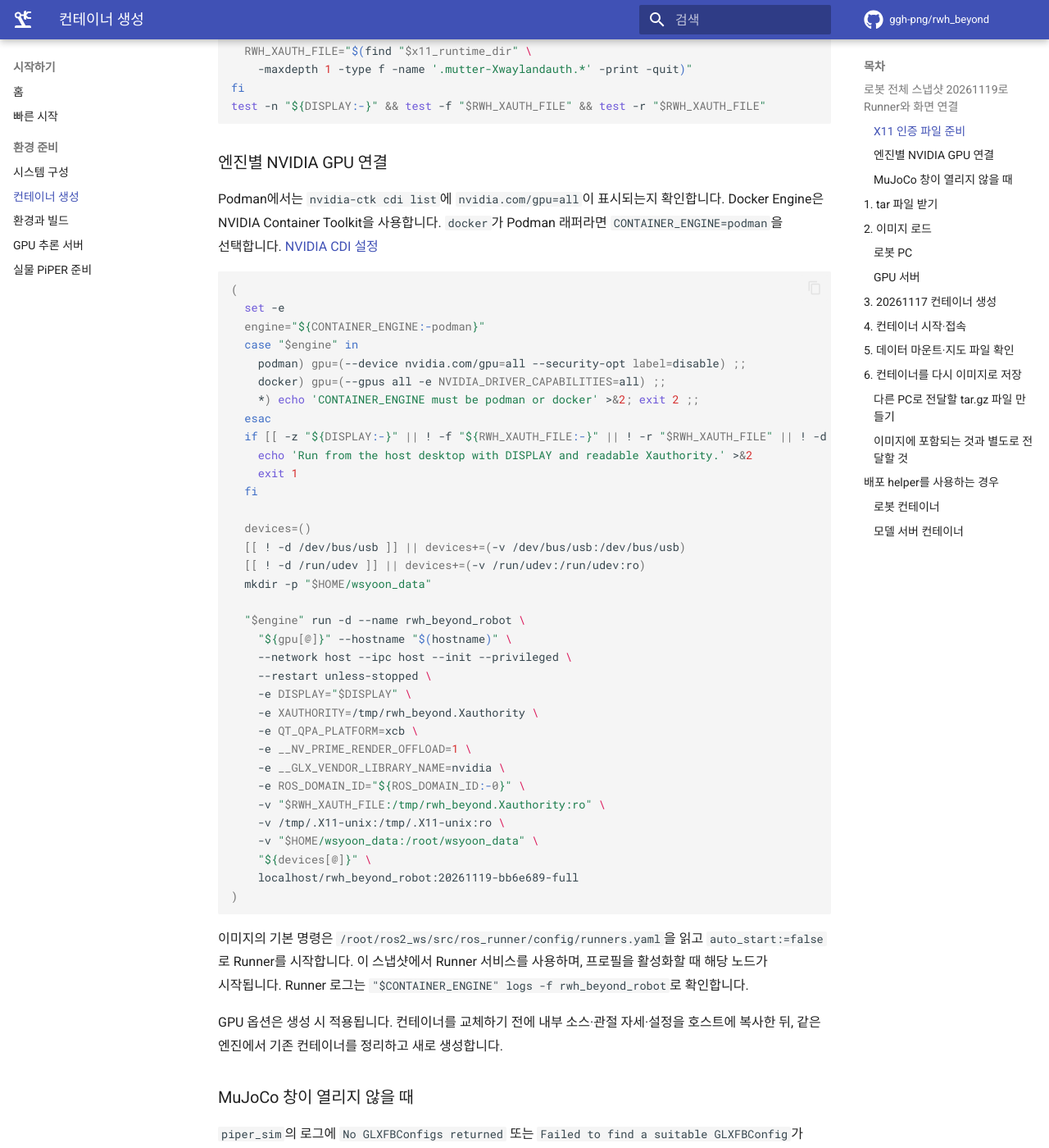
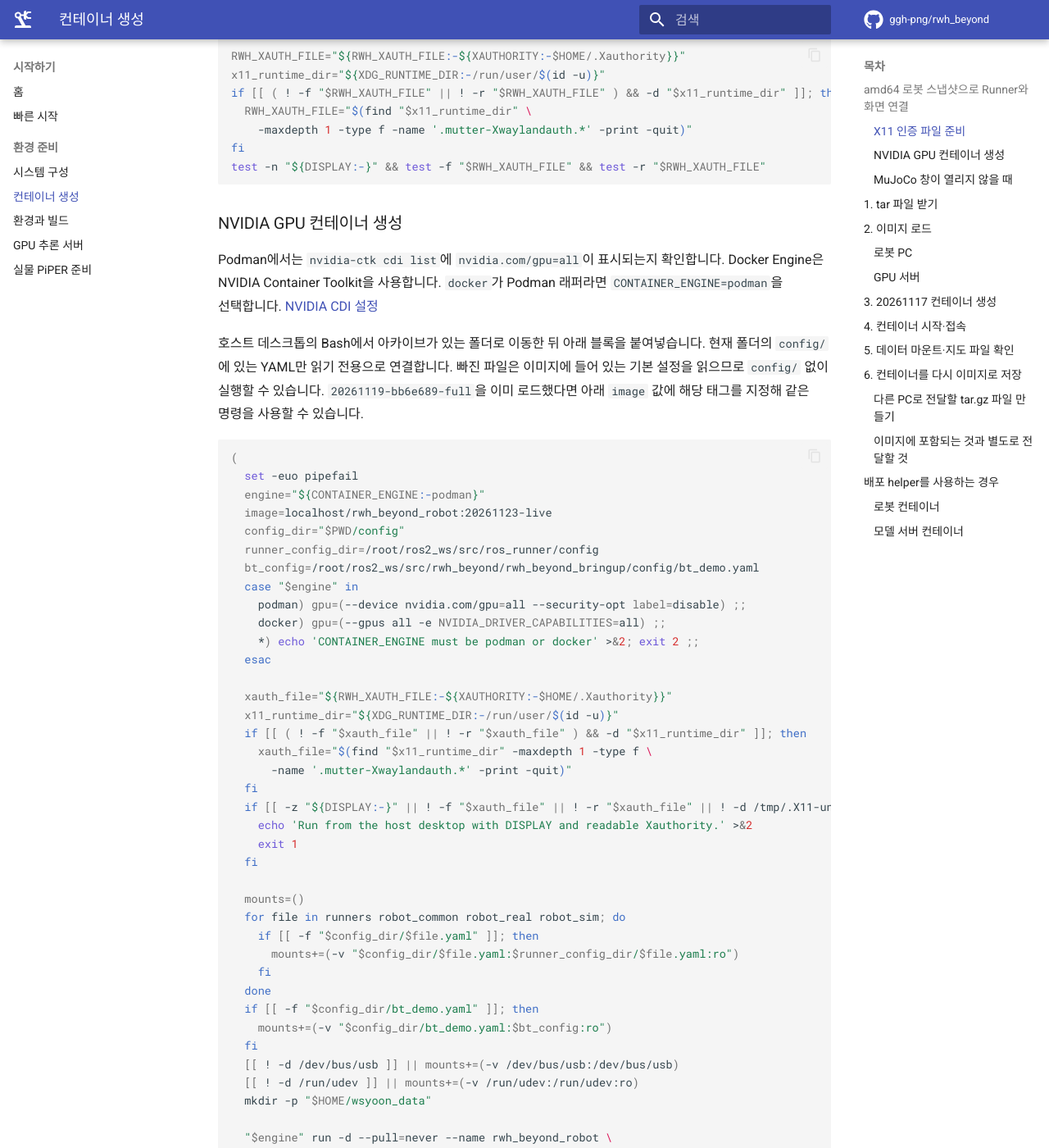
Before and after one commit to ggh-png/rwh_beyond, an MkDocs documentation site: the page built from docs/docker-containers.md, in a window 1280 px wide and 1400 px high, scrolled down 836 px. Shown: the whole window at 82% size. Built offline with MkDocs 1.6.1 and Material for MkDocs 9.7.7, drawn with Linux system fonts in a browser that asks for light colours; comment, search, counter and statistics services are not loaded; some of the changed text lies outside the part shown.

Commit message:
Document optional host configuration for robot containers

````diff
--- a/docs/docker-containers.md
+++ b/docs/docker-containers.md
@@ -3,22 +3,25 @@
 **tar.gz 파일 받기 → 이미지 로드 → 컨테이너 생성 → 시작·접속 → 데이터 확인** 순서로 진행합니다.
 아래 명령은 컨테이너 밖의 **호스트 터미널**에서 실행합니다.
 로봇 PC와 GPU 서버를 분리하면 각 역할에 해당하는 파일과 명령만 사용합니다.
-로봇용 20261119 전체 스냅샷과 20261117 GPU 모델 아카이브를 다룹니다. 소스 수정·재빌드는
+로봇용 `20261123-live` 스냅샷과 20261117 GPU 모델 아카이브를 다룹니다. 소스 수정·재빌드는
 [환경과 빌드](project-containers.md)에서 설명합니다.
 
 
-## 로봇 전체 스냅샷 20261119로 Runner와 화면 연결 { #robot-runner-20261119 }
+## amd64 로봇 스냅샷으로 Runner와 화면 연결 { #robot-runner-20261119 }
 
 이 스냅샷은 `linux/amd64`입니다. Docker Engine을 사용하는 NVIDIA 노트북과
 Podman을 사용하는 NVIDIA 개발 PC에서 실행할 수 있습니다. ARM64 Jetson은
 [별도 로드·생성 절차](https://github.com/ggh-png/ros2-docker/blob/main/docs/docker-containers.md#jetson-robot)를 사용합니다.
 
-배포 파일이 있는 폴더에서 사용할 엔진을 지정하고, 무결성을 확인한 뒤 이미지를 로드합니다.
+아카이브와 `.sha256` 파일을 `~/RWH/beyond/docker`에 두고 로드합니다.
+이미 로드했다면 [컨테이너 생성](#create-robot-snapshot)으로 이동합니다.
 
 ```bash
 CONTAINER_ENGINE=podman  # Docker Engine 호스트에서는 docker
-sha256sum -c rwh_beyond_robot_20261119-bb6e689-full.tar.gz.sha256 &&
-  "$CONTAINER_ENGINE" load -i rwh_beyond_robot_20261119-bb6e689-full.tar.gz
+archive=rwh_beyond_robot_20261123-live-amd64.tar.gz
+cd "$HOME/RWH/beyond/docker" &&
+  sha256sum -c "$archive.sha256" &&
+  "$CONTAINER_ENGINE" load -i "$archive"
 ```
 
 ### X11 인증 파일 준비 { #x11-auth }
@@ -36,32 +39,56 @@ fi
 test -n "${DISPLAY:-}" && test -f "$RWH_XAUTH_FILE" && test -r "$RWH_XAUTH_FILE"
 ```
 
-### 엔진별 NVIDIA GPU 연결
+### NVIDIA GPU 컨테이너 생성 { #create-robot-snapshot }
 
 Podman에서는 `nvidia-ctk cdi list`에 `nvidia.com/gpu=all`이 표시되는지 확인합니다.
 Docker Engine은 NVIDIA Container Toolkit을 사용합니다. `docker`가 Podman 래퍼라면
 `CONTAINER_ENGINE=podman`을 선택합니다. [NVIDIA CDI 설정](https://docs.nvidia.com/datacenter/cloud-native/container-toolkit/latest/cdi-support.html)
 
+호스트 데스크톱의 Bash에서 아카이브가 있는 폴더로 이동한 뒤 아래 블록을 붙여넣습니다.
+현재 폴더의 `config/`에 있는 YAML만 읽기 전용으로 연결합니다. 빠진 파일은 이미지에 들어
+있는 기본 설정을 읽으므로 `config/` 없이 실행할 수 있습니다. `20261119-bb6e689-full`을
+이미 로드했다면 아래 `image` 값에 해당 태그를 지정해 같은 명령을 사용할 수 있습니다.
+
 ```bash
 (
-  set -e
+  set -euo pipefail
   engine="${CONTAINER_ENGINE:-podman}"
+  image=localhost/rwh_beyond_robot:20261123-live
+  config_dir="$PWD/config"
+  runner_config_dir=/root/ros2_ws/src/ros_runner/config
+  bt_config=/root/ros2_ws/src/rwh_beyond/rwh_beyond_bringup/config/bt_demo.yaml
   case "$engine" in
     podman) gpu=(--device nvidia.com/gpu=all --security-opt label=disable) ;;
     docker) gpu=(--gpus all -e NVIDIA_DRIVER_CAPABILITIES=all) ;;
     *) echo 'CONTAINER_ENGINE must be podman or docker' >&2; exit 2 ;;
   esac
-  if [[ -z "${DISPLAY:-}" || ! -f "${RWH_XAUTH_FILE:-}" || ! -r "$RWH_XAUTH_FILE" || ! -d /tmp/.X11-unix ]]; then
+
+  xauth_file="${RWH_XAUTH_FILE:-${XAUTHORITY:-$HOME/.Xauthority}}"
+  x11_runtime_dir="${XDG_RUNTIME_DIR:-/run/user/$(id -u)}"
+  if [[ ( ! -f "$xauth_file" || ! -r "$xauth_file" ) && -d "$x11_runtime_dir" ]]; then
+    xauth_file="$(find "$x11_runtime_dir" -maxdepth 1 -type f \
+      -name '.mutter-Xwaylandauth.*' -print -quit)"
+  fi
+  if [[ -z "${DISPLAY:-}" || ! -f "$xauth_file" || ! -r "$xauth_file" || ! -d /tmp/.X11-unix ]]; then
     echo 'Run from the host desktop with DISPLAY and readable Xauthority.' >&2
     exit 1
   fi
 
-  devices=()
-  [[ ! -d /dev/bus/usb ]] || devices+=(-v /dev/bus/usb:/dev/bus/usb)
-  [[ ! -d /run/udev ]] || devices+=(-v /run/udev:/run/udev:ro)
+  mounts=()
+  for file in runners robot_common robot_real robot_sim; do
+    if [[ -f "$config_dir/$file.yaml" ]]; then
+      mounts+=(-v "$config_dir/$file.yaml:$runner_config_dir/$file.yaml:ro")
+    fi
+  done
+  if [[ -f "$config_dir/bt_demo.yaml" ]]; then
+    mounts+=(-v "$config_dir/bt_demo.yaml:$bt_config:ro")
+  fi
+  [[ ! -d /dev/bus/usb ]] || mounts+=(-v /dev/bus/usb:/dev/bus/usb)
+  [[ ! -d /run/udev ]] || mounts+=(-v /run/udev:/run/udev:ro)
   mkdir -p "$HOME/wsyoon_data"
 
-  "$engine" run -d --name rwh_beyond_robot \
+  "$engine" run -d --pull=never --name rwh_beyond_robot \
     "${gpu[@]}" --hostname "$(hostname)" \
     --network host --ipc host --init --privileged \
     --restart unless-stopped \
@@ -71,11 +98,10 @@ Docker Engine은 NVIDIA Container Toolkit을 사용합니다. `docker`가 Podman
     -e __NV_PRIME_RENDER_OFFLOAD=1 \
     -e __GLX_VENDOR_LIBRARY_NAME=nvidia \
     -e ROS_DOMAIN_ID="${ROS_DOMAIN_ID:-0}" \
-    -v "$RWH_XAUTH_FILE:/tmp/rwh_beyond.Xauthority:ro" \
+    -v "$xauth_file:/tmp/rwh_beyond.Xauthority:ro" \
     -v /tmp/.X11-unix:/tmp/.X11-unix:ro \
     -v "$HOME/wsyoon_data:/root/wsyoon_data" \
-    "${devices[@]}" \
-    localhost/rwh_beyond_robot:20261119-bb6e689-full
+    "${mounts[@]}" "$image"
 )
 ```
 
@@ -83,6 +109,8 @@ Docker Engine은 NVIDIA Container Toolkit을 사용합니다. `docker`가 Podman
 `auto_start:=false`로 Runner를 시작합니다. 이 스냅샷에서 Runner 서비스를 사용하며,
 프로필을 활성화할 때 해당 노드가 시작됩니다.
 Runner 로그는 `"$CONTAINER_ENGINE" logs -f rwh_beyond_robot`로 확인합니다.
+`20261123-live`에서 비밀번호로 추론 서버에 연결하려면 호스트의 `config/runners.yaml`을
+준비하고 `inference_connection.password`를 로컬에서 설정합니다.
 
 GPU 옵션은 생성 시 적용됩니다. 컨테이너를 교체하기 전에 내부 소스·관절 자세·설정을
 호스트에 복사한 뒤, 같은 엔진에서 기존 컨테이너를 정리하고 새로 생성합니다.
@@ -112,7 +140,8 @@ GPU 모델 서버에는 20261117 모델 이미지와 아래 서버 명령을 사
 배포 담당자가 제공하는 이미지 아카이브와 설정·스크립트를 받아 `~/RWH/beyond`에 둡니다.
 현재 배포 원본 위치는 `/home/ggh/RWH/beyond`이며 다른 PC에서는 해당 폴더를 전달받습니다.
 별도 다운로드 URL이나 레지스트리 게시를 전제로 하지 않습니다.
-`config/`, `scripts/`, `compose.models.yaml`도 함께 준비합니다.
+호스트에서 설정을 덮어쓸 때는 `config/`를, helper나 Compose를 사용할 때는 `scripts/`나
+`compose.models.yaml`을 함께 준비합니다.
 이 배포 폴더는 Git 저장소의 `deploy/`와 별개입니다.
 
 | 받을 파일 | 사용할 호스트 | 기존 아카이브에 저장된 태그 |
@@ -193,7 +222,8 @@ mkdir -p "$HOME/wsyoon_data"
 ```
 
 로봇 컨테이너는 아래 명령으로 생성합니다. 실제 장치가 있는 경우 USB·udev를 연결하며,
-Runner·카메라·CAN·BT YAML은 호스트의 `config/`에서 읽습니다.
+`config/`에 있는 YAML만 읽기 전용으로 연결합니다. 빠진 파일은 이미지 안의 기본값을 사용합니다.
+이 버전의 CAN·카메라·시뮬레이션 설정은 `runners.yaml`에 들어 있습니다.
 
 ```bash
 (
@@ -203,15 +233,12 @@ Runner·카메라·CAN·BT YAML은 호스트의 `config/`에서 읽습니다.
     exit 1
   fi
   mounts=()
-  for file in runners robot_common robot_real robot_sim bt_demo; do
-    source_file="$PWD/config/$file.yaml"
-    if [[ ! -f "$source_file" ]]; then
-      echo "Missing configuration: $source_file" >&2
-      exit 1
-    fi
-    mounts+=(-v "$source_file:/opt/rwh_beyond/config/$file.yaml:ro")
-  done
-  mounts+=(-v "$PWD/config/bt_demo.yaml:/root/ros2_ws/src/rwh_beyond/rwh_beyond_bringup/config/bt_demo.yaml:ro")
+  if [[ -f "$PWD/config/runners.yaml" ]]; then
+    mounts+=(-v "$PWD/config/runners.yaml:/opt/rwh_beyond/config/runners.yaml:ro")
+  fi
+  if [[ -f "$PWD/config/bt_demo.yaml" ]]; then
+    mounts+=(-v "$PWD/config/bt_demo.yaml:/root/ros2_ws/src/rwh_beyond/rwh_beyond_bringup/config/bt_demo.yaml:ro")
+  fi
   [[ ! -d /dev/bus/usb ]] || mounts+=(-v /dev/bus/usb:/dev/bus/usb)
   [[ ! -d /run/udev ]] || mounts+=(-v /run/udev:/run/udev:ro)
 
@@ -369,7 +396,7 @@ podman save --multi-image-archive rwh_beyond_graspgenx:snapshot rwh_beyond_sam3:
 | 별도 전달 항목 | 이유 |
 |---|---|
 | 호스트 `~/wsyoon_data/` | `/root/wsyoon_data`는 bind mount이므로 지도·저장 데이터를 commit에 포함하지 않음 |
-| 배포 폴더의 `config/` | runner·BT 설정 파일을 호스트에서 읽기 전용 마운트함 |
+| 배포 폴더의 `config/` | 호스트에서 덮어쓴 Runner·장치·BT 설정을 보존할 때 전달 |
 | 배포 폴더의 `scripts/`, `compose.models.yaml` | 컨테이너 생성·연결 옵션을 다시 적용하는 데 사용 |
 | 서버의 cache·logs volume | 이미지가 아닌 별도 volume에 저장됨; 필요한 데이터만 별도 보관 |
 
@@ -452,7 +479,7 @@ Docker에서는 `CONTAINER_ENGINE=docker`로 바꿉니다.
 이 배포 컨테이너 이름 `rwh_beyond_robot`은 기존 개발 컨테이너
 `moma_mj_lab_1.1.2_hostcan`과 다릅니다. 새 컨테이너에도 `/root/ros2_ws`가 들어 있으며
 기존 호스트의 `/work` bind mount는 필요하지 않습니다.
-배포 runner는 `config/runners.yaml`과 함께 세 `robot_*.yaml` 프로필도 같은 디렉터리에 마운트해야 합니다. 모델 주소는 runner YAML에서, 카메라·CAN은 실물 프로필에서 장비에 맞춥니다.
+20261117 배포에서는 `config/runners.yaml`에서 모델 주소와 카메라·CAN 설정을 장비에 맞춥니다.
 실행 절차는 [빠른 시작](grasp-pipeline-guide.md)을 참고하세요.
 
 ### 모델 서버 컨테이너
````
